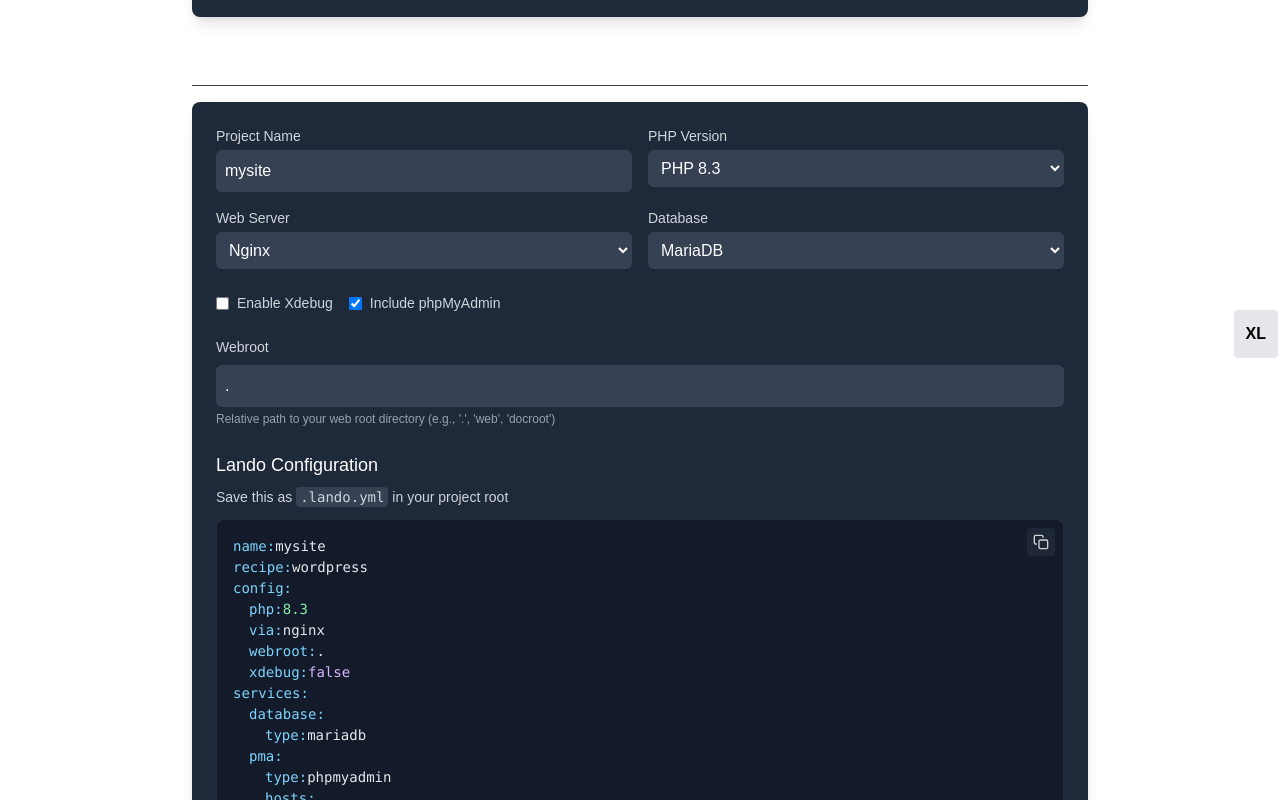
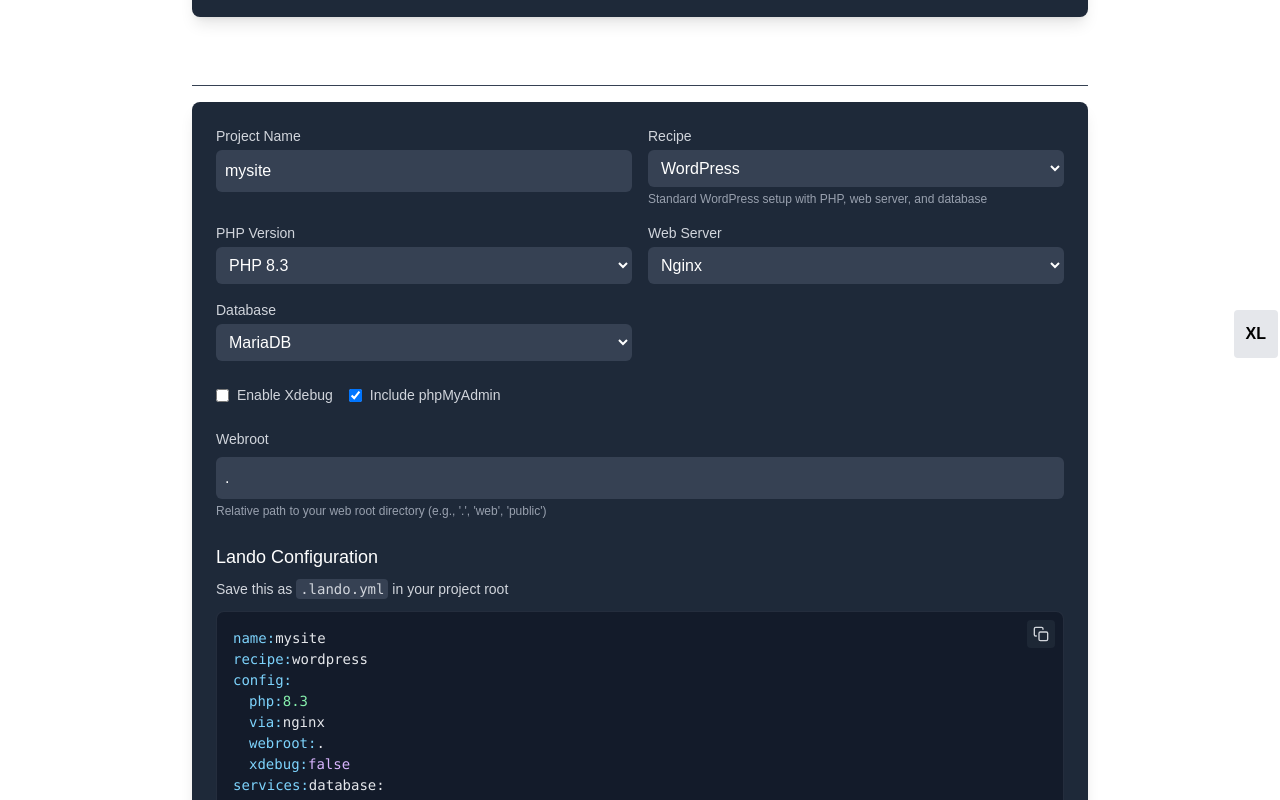
Before and after one commit to siko001/code-snippets, a Next.js app: page /lando in a window 1280 px wide. Shown: the part 440-1240 px from the top of the page. Built offline with nearby package versions, Linux system fonts and the light colour scheme.

Commit message:
Improvments

```diff
--- a/src/app/components/lando/LandoConfigGenerator.jsx
+++ b/src/app/components/lando/LandoConfigGenerator.jsx
@@ -3,47 +3,159 @@
 import { useState } from 'react';
 import YamlSnippet from '../YamlSnippet';
 
-export default function LandoConfigGenerator() {
-    const [config, setConfig] = useState({
-        name: 'mysite',
-        php: '8.3',
-        via: 'nginx',
-        webroot: '.',
-        xdebug: false,
-        databaseType: 'mariadb',
-        includePma: true
-    });
-
-    const generateConfig = () => {
-        const pmaSection = config.includePma ? `
+const RECIPES = {
+    wordpress: {
+        name: 'WordPress',
+        description: 'Standard WordPress setup with PHP, web server, and database',
+        defaultWebroot: '.',
+        defaultVia: 'nginx',
+        services: (config) => {
+            const pmaSection = config.includePma ? `
   pma:
     type: phpmyadmin
     hosts:
       - database` : '';
 
-        return `name: ${config.name}
-recipe: wordpress
-config:
+            return `  database:
+    type: ${config.databaseType}${pmaSection}`;
+        },
+        tooling: `  wp:
+    service: appserver
+    description: Run wp-cli commands
+    cmd: wp`
+    },
+    drupal9: {
+        name: 'Drupal 9/10',
+        description: 'Drupal 9/10 with Drush and Composer support',
+        defaultWebroot: 'web',
+        defaultVia: 'apache',
+        services: (config) => {
+            return `  database:
+    type: ${config.databaseType}`;
+        },
+        tooling: `  drush:
+    service: appserver
+    cmd: /app/vendor/bin/drush
+  composer:
+    service: appserver
+    cmd: /usr/local/bin/composer`
+    },
+    laravel: {
+        name: 'Laravel',
+        description: 'Laravel with Node.js and Composer',
+        defaultWebroot: 'public',
+        defaultVia: 'nginx',
+        services: (config) => {
+            return `  database:
+    type: ${config.databaseType}
+  node:
+    type: node:18`;
+        },
+        tooling: `  artisan:
+    service: appserver
+    cmd: php artisan
+  composer:
+    service: appserver
+    cmd: /usr/local/bin/composer`
+    },
+    custom: {
+        name: 'Custom',
+        description: 'Custom configuration',
+        defaultWebroot: '.',
+        defaultVia: 'nginx',
+        services: () => '',
+        tooling: ''
+    }
+};
+
+export default function LandoConfigGenerator() {
+    const [config, setConfig] = useState({
+        name: 'mysite',
+        recipe: 'wordpress',
+        php: '8.3',
+        via: RECIPES.wordpress.defaultVia,
+        webroot: RECIPES.wordpress.defaultWebroot,
+        xdebug: false,
+        databaseType: 'mariadb',
+        includePma: true,
+        customConfig: '',
+        customServices: '',
+        customTooling: ''
+    });
+
+    const currentRecipe = RECIPES[config.recipe] || RECIPES.wordpress;
+
+    const generateConfig = () => {
+        const services = typeof currentRecipe.services === 'function'
+            ? currentRecipe.services(config)
+            : currentRecipe.services || '';
+
+        const tooling = currentRecipe.tooling || '';
+
+        let yamlConfig = `name: ${config.name}
+recipe: ${config.recipe}
+`;
+
+        // Add main config
+        yamlConfig += `config:
   php: '${config.php}'
   via: ${config.via}
   webroot: ${config.webroot}
   xdebug: ${config.xdebug ? 'true' : 'false'}
-services:
-  database:
-    type: ${config.databaseType}${pmaSection}
-tooling:
-  wp:
-    service: appserver
-    description: Run wp-cli commands
-    cmd: wp`;
+`;
+
+        // Add custom config if any
+        if (config.customConfig) {
+            yamlConfig += `  # Custom Configuration
+${config.customConfig}
+`;
+        }
+
+        // Add services
+        yamlConfig += `services:${services}
+`;
+
+        // Add custom services if any
+        if (config.customServices) {
+            yamlConfig += `  # Custom Services
+${config.customServices}
+`;
+        }
+
+        // Add tooling
+        if (tooling) {
+            yamlConfig += `tooling:${tooling}
+`;
+        }
+
+        // Add custom tooling if any
+        if (config.customTooling) {
+            yamlConfig += `  # Custom Tooling
+${config.customTooling}
+`;
+        }
+
+        return yamlConfig;
     };
 
     const handleInputChange = (e) => {
         const { name, value, type, checked } = e.target;
-        setConfig(prev => ({
-            ...prev,
-            [name]: type === 'checkbox' ? checked : value
-        }));
+
+        setConfig(prev => {
+            const newConfig = {
+                ...prev,
+                [name]: type === 'checkbox' ? checked : value
+            };
+
+            // Update dependent fields when recipe changes
+            if (name === 'recipe' && RECIPES[value]) {
+                const recipe = RECIPES[value];
+                newConfig.via = recipe.defaultVia;
+                newConfig.webroot = recipe.defaultWebroot;
+            }
+
+            return newConfig;
+        });
     };
 
     return (
@@ -59,6 +171,23 @@
                         className="w-full p-2 rounded-md bg-gray-700 text-white"
                         placeholder="e.g., mysite"
                     />
+                </div>
+
+                <div>
+                    <label className="block text-sm font-medium text-gray-300 mb-1">Recipe</label>
+                    <select
+                        name="recipe"
+                        value={config.recipe}
+                        onChange={handleInputChange}
+                        className="w-full p-2 rounded-md bg-gray-700 text-white"
+                    >
+                        {Object.entries(RECIPES).map(([value, { name }]) => (
+                            <option key={value} value={value}>{name}</option>
+                        ))}
+                    </select>
+                    <p className="text-xs text-gray-400 mt-1">
+                        {currentRecipe.description}
+                    </p>
                 </div>
 
                 <div>
@@ -87,6 +216,7 @@
                     >
                         <option value="nginx">Nginx</option>
                         <option value="apache">Apache</option>
+                        <option value="apache:2.4">Apache 2.4</option>
                     </select>
                 </div>
 
@@ -139,10 +269,10 @@
                     value={config.webroot}
                     onChange={handleInputChange}
                     className="w-full p-2 rounded-md bg-gray-700 text-white"
-                    placeholder="e.g., web"
+                    placeholder={currentRecipe.defaultWebroot}
                 />
                 <p className="text-xs text-gray-400 mt-1">
-                    Relative path to your web root directory (e.g., '.', 'web', 'docroot')
+                    Relative path to your web root directory (e.g., '{currentRecipe.defaultWebroot}', 'web', 'public')
                 </p>
             </div>
 
```
